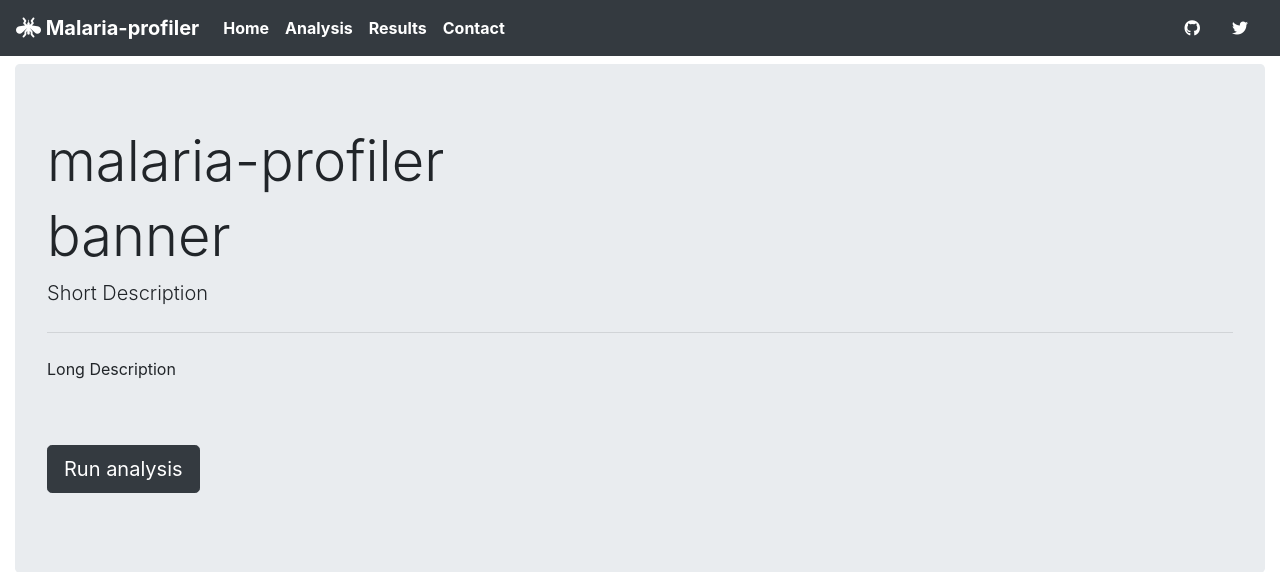
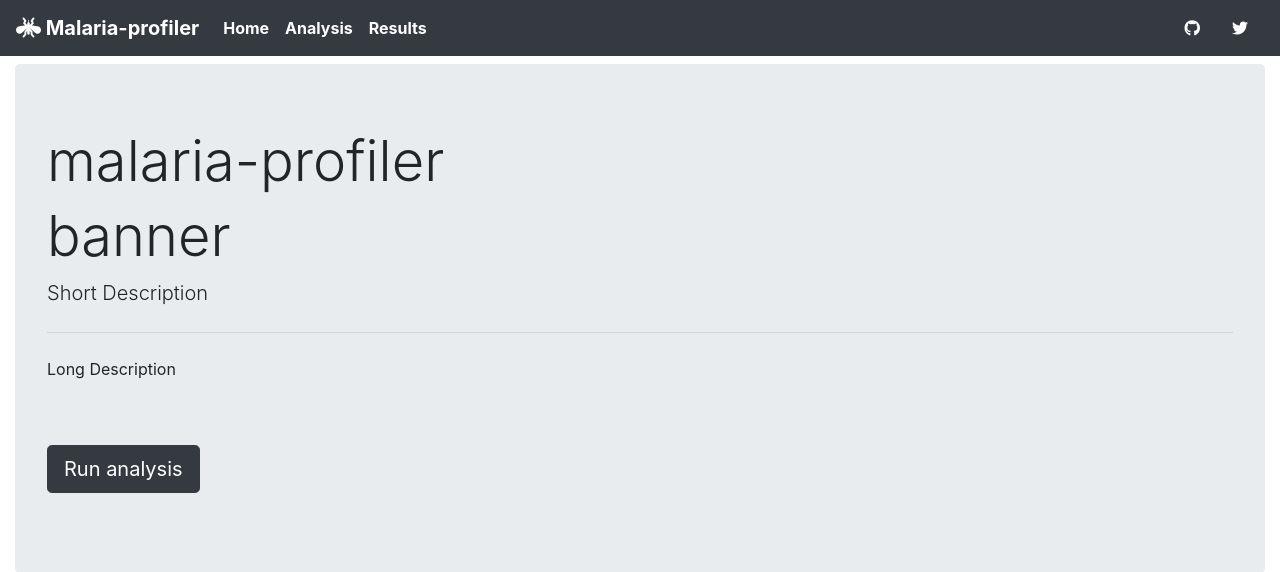
Before and after one commit to juuzia/MPapp, a Flask app: page / in a window 1280 px wide. Shown: the top 572 px of the page. Run offline with Flask 2, Linux system fonts and the light colour scheme; some libraries are stand-ins or nearby versions.

Commit message:
Remove contacts link

```diff
--- a/MPapp/templates/base.html
+++ b/MPapp/templates/base.html
@@ -47,9 +47,6 @@
                         <li class="nav-item">
                             <a class="nav-link text-white" href="{{ url_for('main.result') }}">Results</a>
                         </li>
-                        <li class="nav-item">
-                            <a class="nav-link text-white" href="{{ url_for('main.contact') }}">Contact</a>
-                        </li>
                     </ul>
                 </ul>
             </div>
```
